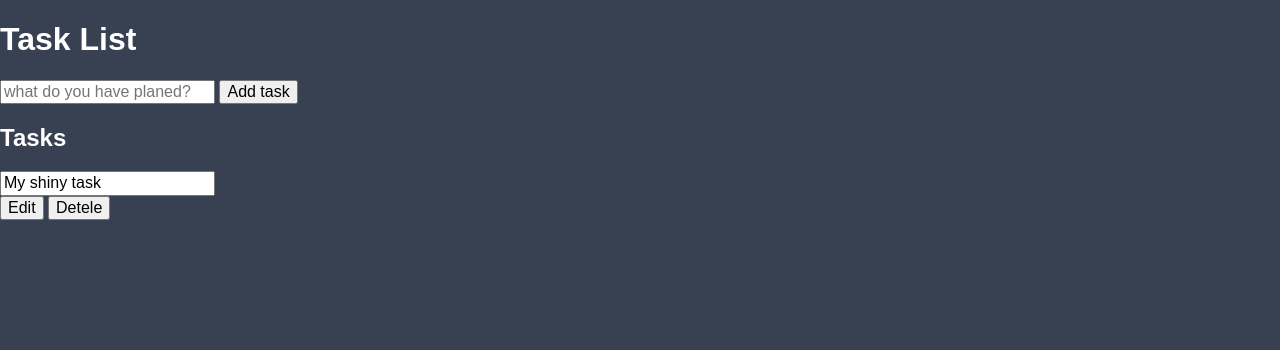
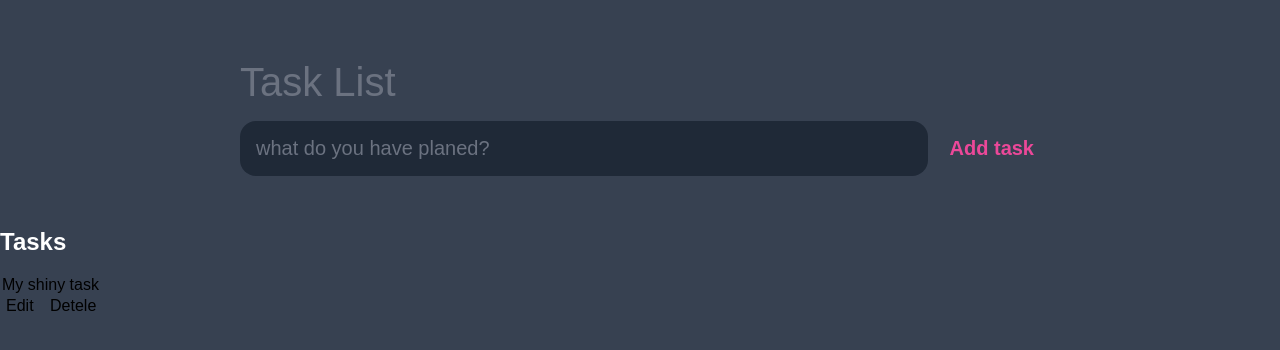
Before and after one commit to kasunweerasinghe/Todo-List-Web-App, a plain HTML site: page index.html in a window 1280 px wide. Drawn offline with Linux system fonts and the light colour scheme.

Commit message:
added styles for add task button

```diff
--- a/css/stylesheet.css
+++ b/css/stylesheet.css
@@ -30,6 +30,65 @@ body {
     color: white;
 }
 
-header{
+header {
+    padding: 2rem 1rem;
+    max-width: 800px;
+    width: 100%;
+    margin: 0 auto;
+}
+
+header>h1{
+    font-size: 2.5rem;
+    font-weight: 300;
+    color: var(--gray);
+    margin-bottom: 1rem;
+}
+
+#new-task-form{
+    display: flex;
 
 }
+
+input, button{
+    appearance: none;
+    border: none;
+    outline: none;
+    background: none;
+}
+
+#new-task-input{
+    flex: 1 1 0%;
+    background-color: var(--darker);
+    padding: 1rem;
+    border-radius: 1rem;
+    margin-right: 1rem;
+    color: var(--light);
+    font-size: 1.25rem;
+}
+
+
+#new-task-input::placeholder{
+    color: var(--gray);
+}
+
+#new-task-submit{
+    color: var(--pink);
+    font-size: 1.25rem;
+    font-weight: 700;
+    background-image: linear-gradient(to right, var(--pink)),
+    var(--purple);
+    cursor: pointer;
+    transition: 0.4s;
+}
+
+#new-task-submit:hover{
+    opacity: 0.8;
+}
+
+#new-task-submit:active{
+    opacity: 0.6;
+}
+
+main{
+
+}
```
